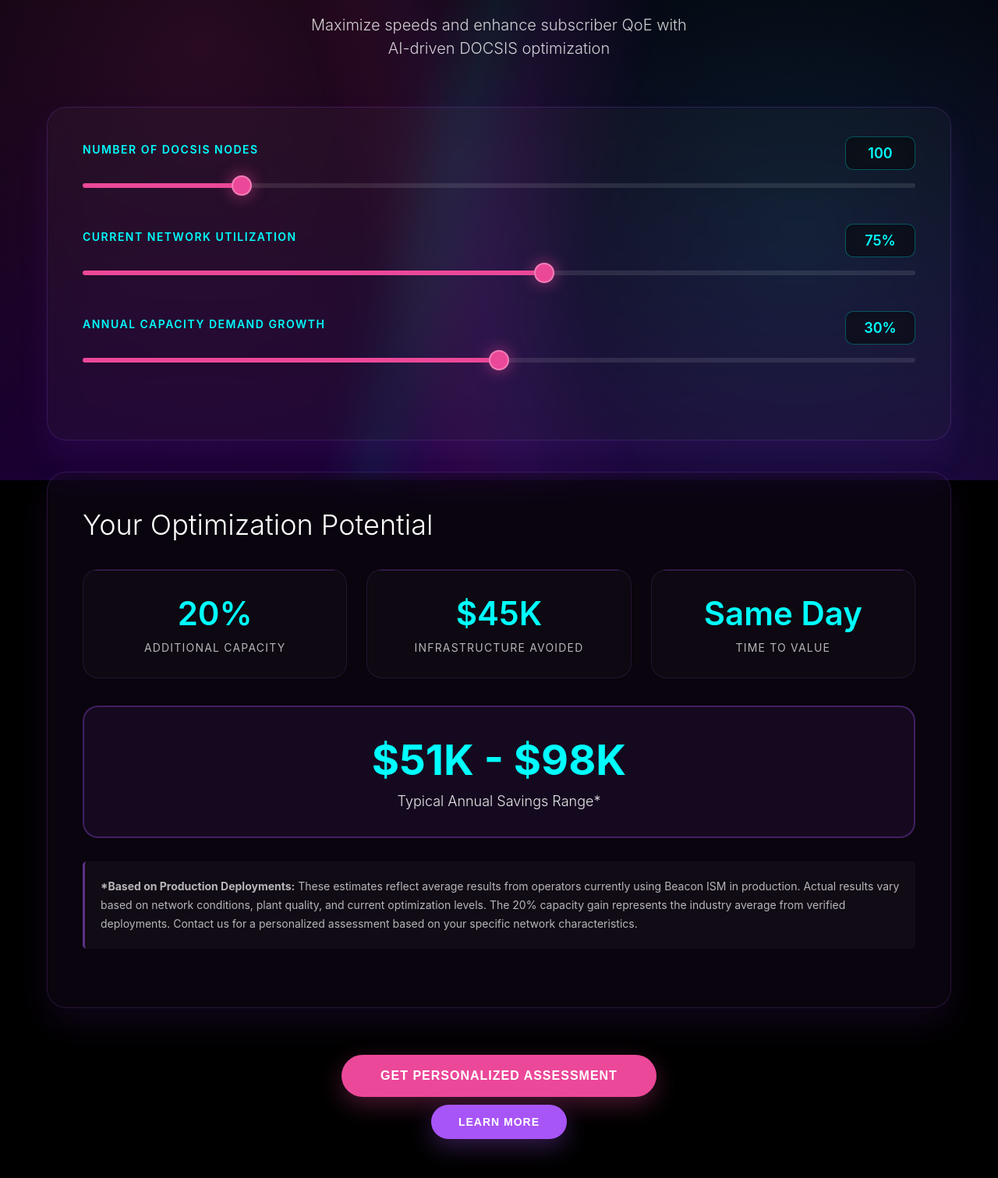
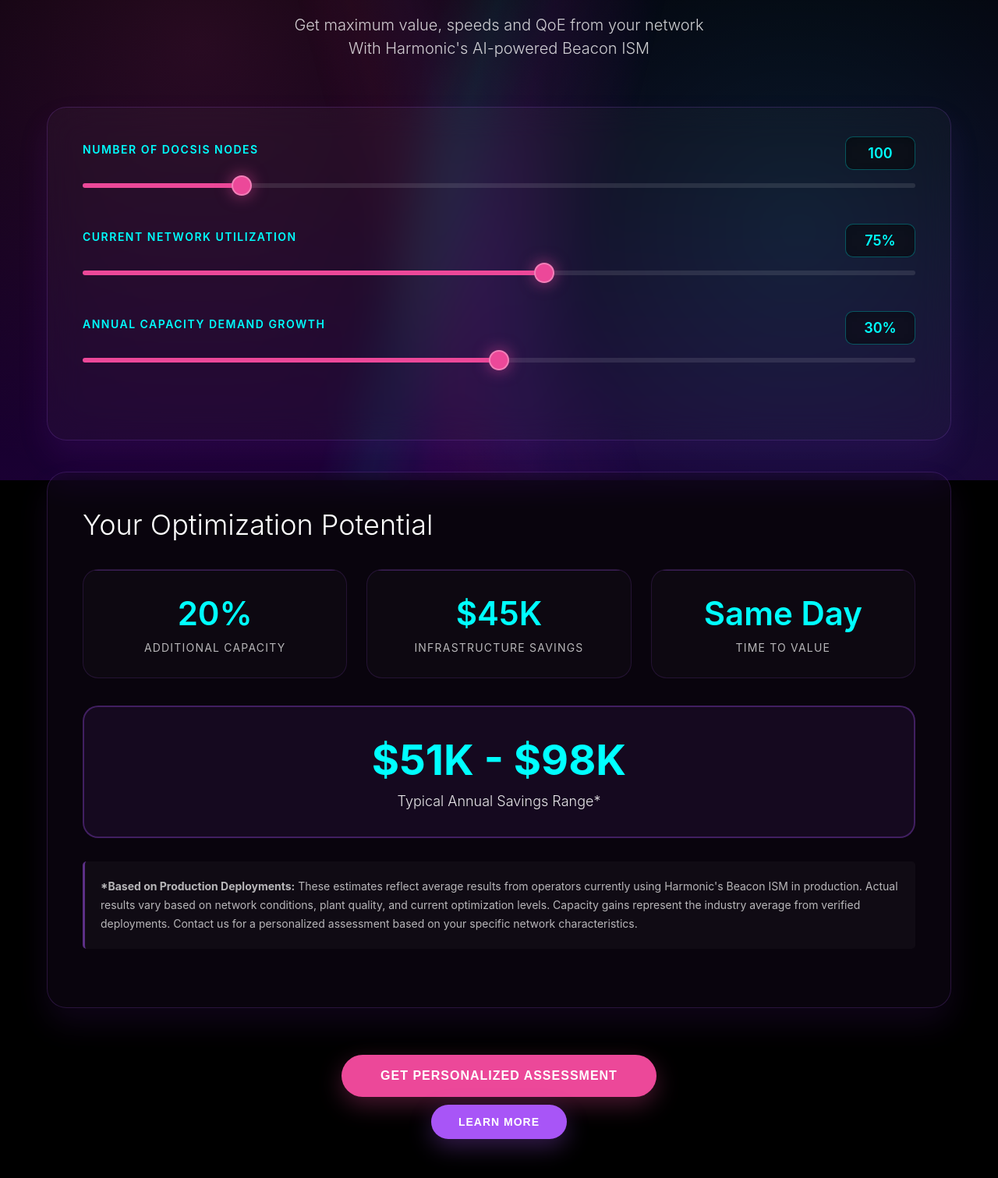
Before and after one commit to aicontentnow/beacon-ism-calculator, a plain HTML site: page index.html in a window 1280 px wide. Shown: the part 184-1695 px from the top of the page at 78% size. Drawn offline with Linux system fonts and the light colour scheme.

Commit message:
Update index.html
Updated copywriting

```diff
--- a/index.html
+++ b/index.html
@@ -418,8 +418,8 @@
             </div>
             <h1>Unlock Your Network's Hidden Capacity</h1>
             <div class="subtitle">
-                Maximize speeds and enhance subscriber QoE with<br>
-                AI-driven DOCSIS optimization
+                Get maximum value, speeds and QoE from your network<br>
+                With Harmonic's AI-powered Beacon ISM
             </div>
         </div>
 
@@ -459,8 +459,8 @@
                 </div>
 
                 <div class="metric-card">
-                    <div class="metric-value" id="infrastructureAvoided">$1.5M</div>
-                    <div class="metric-label">Infrastructure Avoided</div>
+                    <div class="metric-value" id="infrastructureSavings">$1.5M</div>
+                    <div class="metric-label">Infrastructure Savings</div>
                 </div>
 
                 <div class="metric-card">
@@ -475,7 +475,7 @@
             </div>
 
             <div class="disclaimer">
-                <strong>*Based on Production Deployments:</strong> These estimates reflect average results from operators currently using Beacon ISM in production. Actual results vary based on network conditions, plant quality, and current optimization levels. The 20% capacity gain represents the industry average from verified deployments. Contact us for a personalized assessment based on your specific network characteristics.
+                <strong>*Based on Production Deployments:</strong> These estimates reflect average results from operators currently using Harmonic's Beacon ISM in production. Actual results vary based on network conditions, plant quality, and current optimization levels. Capacity gains represent the industry average from verified deployments. Contact us for a personalized assessment based on your specific network characteristics.
             </div>
         </div>
 
@@ -526,13 +526,13 @@
                 capacityGain = 15; // Conservative estimate for lower utilization
             }
 
-            // Calculate Infrastructure Avoided
+            // Calculate Infrastructure Savings (formerly Infrastructure Avoided)
             // Based on documented $15K per node split cost
             const utilizationFactor = (utilization - 50) / 45; // Normalize 50-95% to 0-1
             const growthFactor = growth / 100;
             const nodesNeedingSplits = Math.round(nodes * utilizationFactor * growthFactor * 0.15);
             const nodeSplitCost = 15000; // $15K per node split from documentation
-            const infrastructureAvoided = nodesNeedingSplits * nodeSplitCost;
+            const infrastructureSavings = nodesNeedingSplits * nodeSplitCost;
 
             // Calculate operational savings
             // Based on documented savings: $12K-$24K annually per region for truck rolls
@@ -541,12 +541,12 @@
             const operationalSavings = nodes * (truckRollSavingsPerNode + supportSavingsPerNode);
 
             // Calculate total savings range
-            const minSavings = (infrastructureAvoided * 0.5) + (operationalSavings * 0.8);
-            const maxSavings = infrastructureAvoided + (operationalSavings * 1.5);
+            const minSavings = (infrastructureSavings * 0.5) + (operationalSavings * 0.8);
+            const maxSavings = infrastructureSavings + (operationalSavings * 1.5);
 
             // Update all the display values
             document.getElementById('capacityGain').textContent = capacityGain + '%';
-            document.getElementById('infrastructureAvoided').textContent = formatCurrency(infrastructureAvoided);
+            document.getElementById('infrastructureSavings').textContent = formatCurrency(infrastructureSavings);
             document.getElementById('savingsRange').textContent = formatCurrency(minSavings) + ' - ' + formatCurrency(maxSavings);
 
             // Update slider visual fill
```
